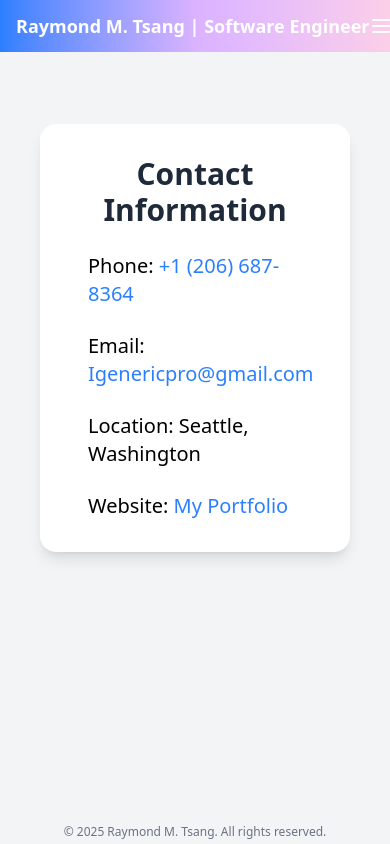
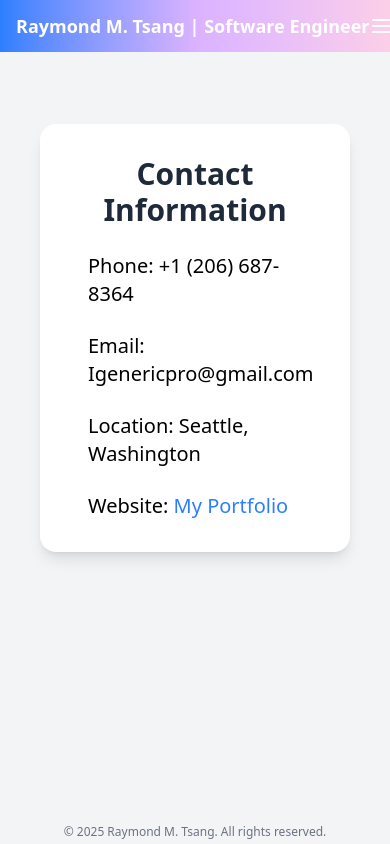
Before and after one commit to raytsangGitHub/raytsang.com, a React (Vite) app: page /raytsang.com/contactMe in a window 390 px wide. Built offline with nearby package versions, Linux system fonts and the light colour scheme.

Commit message:
fix contact page not link for phone #

```diff
--- a/src/pages/ContactMePage.jsx
+++ b/src/pages/ContactMePage.jsx
@@ -9,11 +9,11 @@ function ContactMe()
                 <div className="space-y-6">
                     <div className="flex items-center">
                         <i className="fas fa-phone-alt text-blue-500 mr-4"></i>
-                        <p className="text-xl">Phone: <a href="tel:+1234567890" className="text-blue-500">+1 (206) 687-8364</a></p>
+                        <p className="text-xl">Phone: +1 (206) 687-8364</p>
                     </div>
                     <div className="flex items-center">
                         <i className="fas fa-envelope text-blue-500 mr-4"></i>
-                        <p className="text-xl">Email: <a href="mailto:your_email@example.com" className="text-blue-500">Igenericpro@gmail.com</a></p>
+                        <p className="text-xl">Email: Igenericpro@gmail.com</p>
                     </div>
                     <div className="flex items-center">
                         <i className="fas fa-map-marker-alt text-blue-500 mr-4"></i>
```
